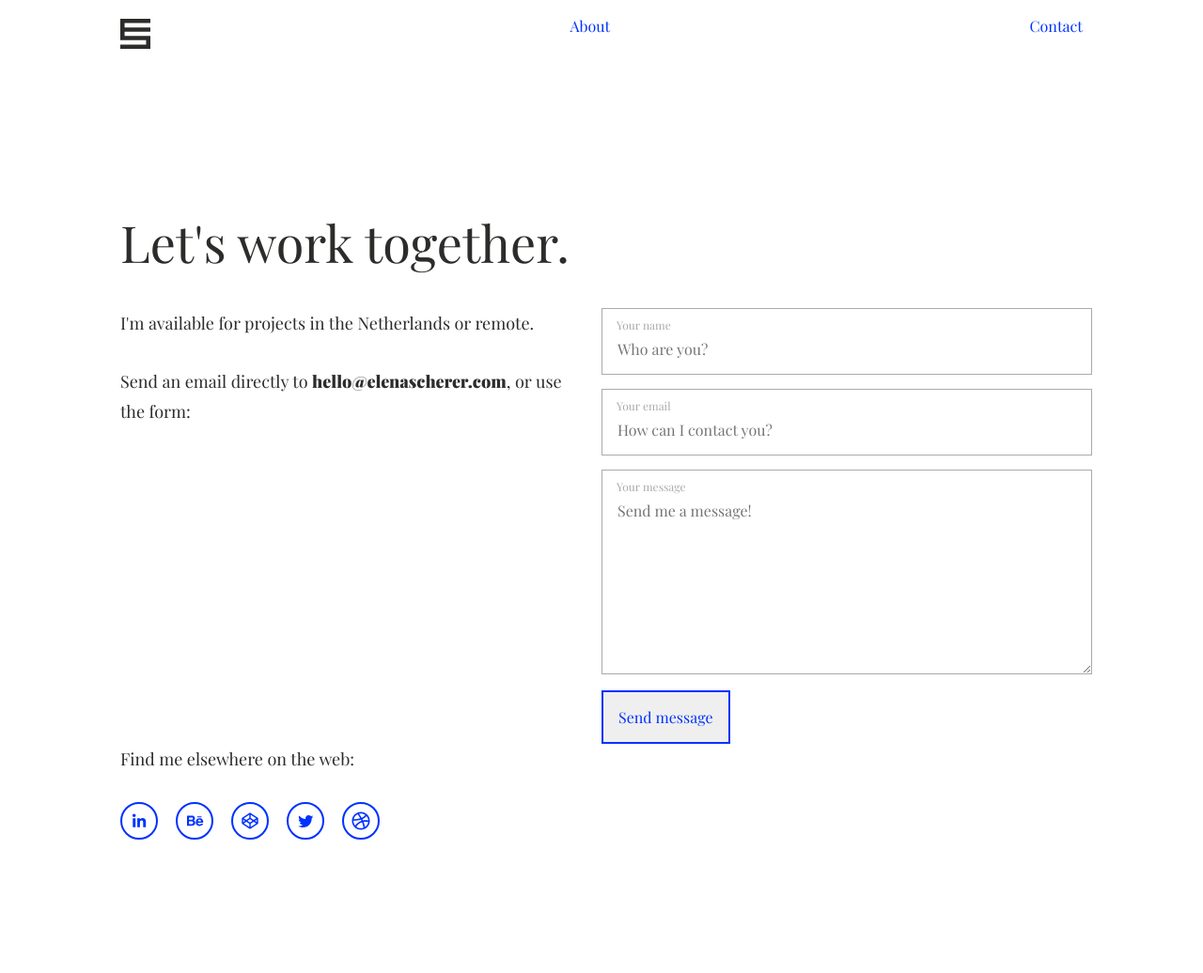
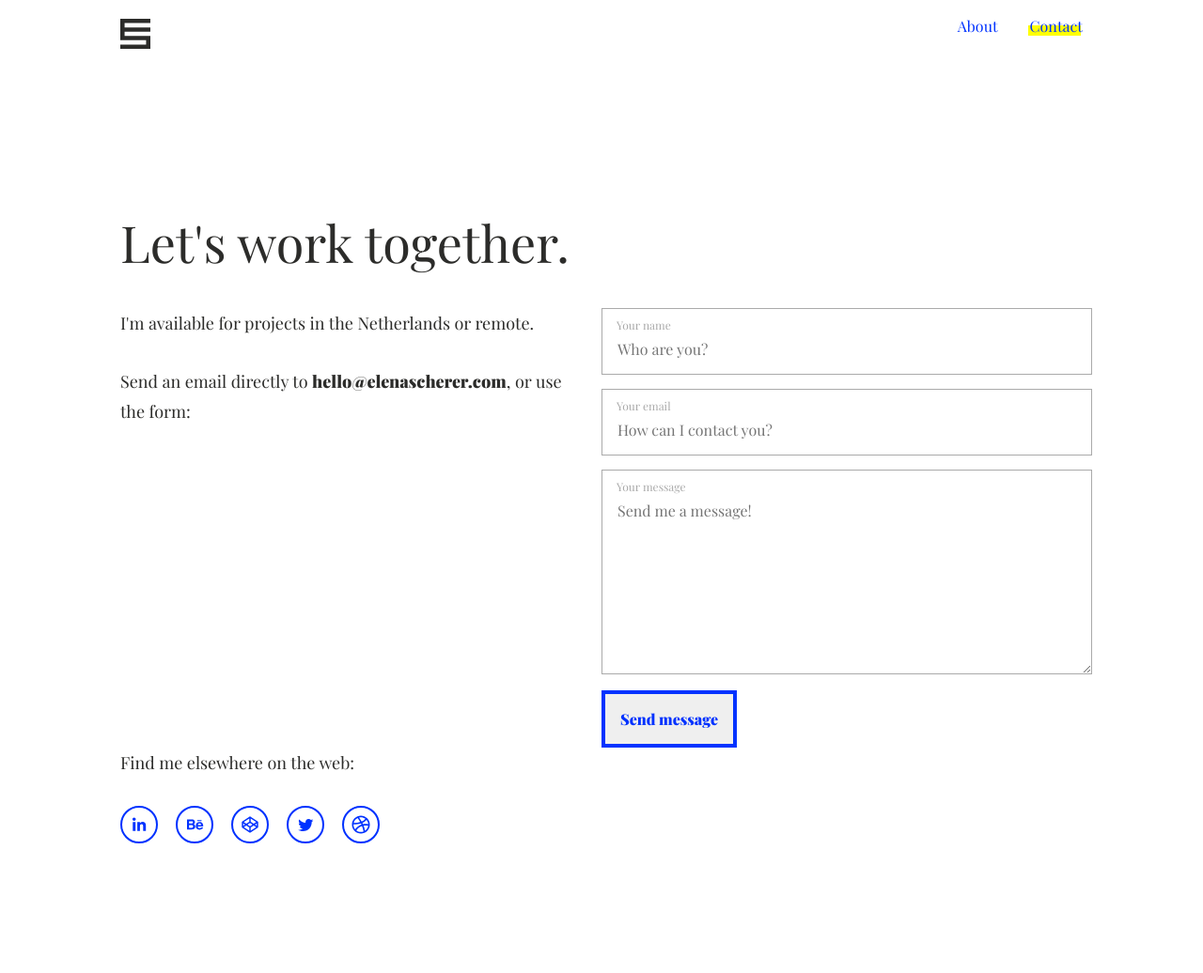
Before and after one commit to eksch/personal-site, a PHP site: page /html/contact.html in a window 1280 px wide. Shown: the top 1036 px of the page at 94% size. Before the commit the page ends 894 px from the top, so only its background shows below. Run offline with PHP 8.4, Linux system fonts and the light colour scheme; some web fonts are replaced.

Commit message:
update navigation and reports

```diff
--- a/css/_content.scss
+++ b/css/_content.scss
@@ -28,12 +28,11 @@ body {
         }
 
         &__link {
-            margin-left: auto;
+            margin-left: 30px;
 
             &--active {
-                color: darken($secondary, 30%);
                 &:after {
-                    background-color: darken($secondary, 30%);
+                    background-color: $highlight;
                     width: 100%;
                 }
             }
--- a/css/_site.scss
+++ b/css/_site.scss
@@ -115,13 +115,13 @@ a {
 
 .button {
     @extend .transition;
-    border: 2px solid $secondary;
+    border: 3px solid $secondary;
     padding: 16px;
     display: inline-block;
     color: $secondary;
-    font-weight: 400;
+    font-weight: 900;
     &:hover {
-        background-color: lighten($secondary,40%);
+        background-color: $highlight;
     }
 }
 b {
--- a/css/styles.css
+++ b/css/styles.css
@@ -84,13 +84,13 @@ a {
       width: 100%; }
 
 .button, .page .work input[type='radio'] + label {
-  border: 2px solid #0032ff;
+  border: 4px solid #0032ff;
   padding: 16px;
   display: inline-block;
   color: #0032ff;
-  font-weight: 400; }
+  font-weight: 900; }
   .button:hover, .page .work input[type='radio'] + label:hover {
-    background-color: #ccd6ff; }
+    background-color: #ffff00; }
 
 b {
   font-weight: 900; }
@@ -141,12 +141,10 @@ body {
     .page .navigation__logo:hover polygon {
       fill: #0032ff; }
   .page .navigation__link {
-    margin-left: auto; }
-    .page .navigation__link--active {
-      color: #001466; }
-      .page .navigation__link--active:after {
-        background-color: #001466;
-        width: 100%; }
+    margin-left: 30px; }
+    .page .navigation__link--active:after {
+      background-color: #ffff00;
+      width: 100%; }
 
 .page__section {
   margin: 0 auto;
--- a/html/about.html
+++ b/html/about.html
@@ -26,8 +26,10 @@
         <div class="page project">
             <nav class="navigation" id="mainNav">
                 <a href="../index.html"><svg class="navigation__logo" width="154" height="154" viewBox="0 0 154 154"><g fill="none"><polygon points="0 0 153.9 0 153.9 22 22 22 22 44 153.9 44 153.9 66 22 66 22 88 154 88 154 153.9 0 154 0 131.9 132 132 132 110 0 110"/></g></svg></a>
-                <a class="navigation__link navigation__link--active" href="#top">About</a>
-                <a class="navigation__link" href="contact.html">Contact</a>
+                <div>
+                    <a class="navigation__link navigation__link--active">About</a>
+                    <a class="navigation__link" href="contact.html">Contact</a>
+                </div>
             </nav>
 
 
--- a/html/amss.html
+++ b/html/amss.html
@@ -67,7 +67,7 @@
             <nav class="navigation" id="mainNav">
                 <a href="../index.html"><svg class="navigation__logo" width="154" height="154" viewBox="0 0 154 154"><g fill="none"><polygon points="0 0 153.9 0 153.9 22 22 22 22 44 153.9 44 153.9 66 22 66 22 88 154 88 154 153.9 0 154 0 131.9 132 132 132 110 0 110"/></g></svg></a>
                 <!--<a class="navigation__link" href="#work">Work</a>-->
-                <a class="navigation__link" href="about.html">About</a>
+                <div><a class="navigation__link" href="about.html">About</a>                     <a class="navigation__link" href="contact.html">Contact</a></div>
                 <a class="navigation__link" href="contact.html">Contact</a>
             </nav>
 
--- a/html/contact.html
+++ b/html/contact.html
@@ -29,8 +29,10 @@
             <nav class="navigation" id="mainNav">
                 <a href="../index.html"><svg class="navigation__logo" width="154" height="154" viewBox="0 0 154 154"><g fill="none"><polygon points="0 0 153.9 0 153.9 22 22 22 22 44 153.9 44 153.9 66 22 66 22 88 154 88 154 153.9 0 154 0 131.9 132 132 132 110 0 110"/></g></svg></a>
                 <!--<a class="navigation__link" href="#work">Work</a>-->
-                <a class="navigation__link" href="about.html">About</a>
-                <a class="navigation__link" href="contact.html">Contact</a>
+                <div>
+                    <a class="navigation__link" href="about.html">About</a>
+                    <a class="navigation__link navigation__link--active" href="contact.html">Contact</a>
+                </div>
             </nav>
             <div id="contact" class="page__section contact">
                 <h1>Let's work together.</h1>
--- a/html/flights.html
+++ b/html/flights.html
@@ -26,8 +26,10 @@
             <nav class="navigation" id="mainNav">
                 <a href="../index.html"><svg class="navigation__logo" width="154" height="154" viewBox="0 0 154 154"><g fill="none"><polygon points="0 0 153.9 0 153.9 22 22 22 22 44 153.9 44 153.9 66 22 66 22 88 154 88 154 153.9 0 154 0 131.9 132 132 132 110 0 110"/></g></svg></a>
                 <!--<a class="navigation__link" href="#work">Work</a>-->
-                <a class="navigation__link" href="about.html">About</a>
-                <a class="navigation__link" href="contact.html">Contact</a>
+                <div>
+                    <a class="navigation__link" href="about.html">About</a>
+                    <a class="navigation__link" href="contact.html">Contact</a>
+                </div>
             </nav>
 
             <div class="page__section project-details">
--- a/html/icons.html
+++ b/html/icons.html
@@ -27,8 +27,10 @@
             <nav class="navigation" id="mainNav">
                 <a href="../index.html"><svg class="navigation__logo" width="154" height="154" viewBox="0 0 154 154"><g fill="none"><polygon points="0 0 153.9 0 153.9 22 22 22 22 44 153.9 44 153.9 66 22 66 22 88 154 88 154 153.9 0 154 0 131.9 132 132 132 110 0 110"/></g></svg></a>
                 <!--<a class="navigation__link" href="#work">Work</a>-->
-                <a class="navigation__link" href="about.html">About</a>
-                <a class="navigation__link" href="contact.html">Contact</a>
+                <div>
+                    <a class="navigation__link" href="about.html">About</a>
+                    <a class="navigation__link" href="contact.html">Contact</a>
+                </div>
             </nav>
 
             <div class="page__section project-details">
--- a/html/magic.html
+++ b/html/magic.html
@@ -26,7 +26,7 @@
             <nav class="navigation" id="mainNav">
                 <a href="../index.html"><svg class="navigation__logo" width="154" height="154" viewBox="0 0 154 154"><g fill="none"><polygon points="0 0 153.9 0 153.9 22 22 22 22 44 153.9 44 153.9 66 22 66 22 88 154 88 154 153.9 0 154 0 131.9 132 132 132 110 0 110"/></g></svg></a>
                 <!--<a class="navigation__link" href="#work">Work</a>-->
-                <a class="navigation__link" href="about.html">About</a>
+                <div><a class="navigation__link" href="about.html">About</a>                     <a class="navigation__link" href="contact.html">Contact</a></div>
                 <a class="navigation__link" href="contact.html">Contact</a>
             </nav>
 
--- a/html/profiler.html
+++ b/html/profiler.html
@@ -29,8 +29,10 @@
             <nav class="navigation" id="mainNav">
                 <a href="../index.html"><svg class="navigation__logo" width="154" height="154" viewBox="0 0 154 154"><g fill="none"><polygon points="0 0 153.9 0 153.9 22 22 22 22 44 153.9 44 153.9 66 22 66 22 88 154 88 154 153.9 0 154 0 131.9 132 132 132 110 0 110"/></g></svg></a>
                 <!--<a class="navigation__link" href="#work">Work</a>-->
-                <a class="navigation__link" href="about.html">About</a>
-                <a class="navigation__link" href="contact.html">Contact</a>
+                <div>
+                    <a class="navigation__link" href="about.html">About</a>
+                    <a class="navigation__link" href="contact.html">Contact</a>
+                </div>
             </nav>
 
             <div class="page__section project-details">
--- a/html/reviews.html
+++ b/html/reviews.html
@@ -27,8 +27,10 @@
             <nav class="navigation" id="mainNav">
                 <a href="../index.html"><svg class="navigation__logo" width="154" height="154" viewBox="0 0 154 154"><g fill="none"><polygon points="0 0 153.9 0 153.9 22 22 22 22 44 153.9 44 153.9 66 22 66 22 88 154 88 154 153.9 0 154 0 131.9 132 132 132 110 0 110"/></g></svg></a>
                 <!--<a class="navigation__link" href="#work">Work</a>-->
-                <a class="navigation__link" href="about.html">About</a>
-                <a class="navigation__link" href="contact.html">Contact</a>
+                <div>
+                    <a class="navigation__link" href="about.html">About</a>
+                    <a class="navigation__link" href="contact.html">Contact</a>
+                </div>
             </nav>
 
             <div class="page__section project-details">
--- a/html/saga.html
+++ b/html/saga.html
@@ -27,8 +27,10 @@
             <nav class="navigation" id="mainNav">
                 <a href="../index.html"><svg class="navigation__logo" width="154" height="154" viewBox="0 0 154 154"><g fill="none"><polygon points="0 0 153.9 0 153.9 22 22 22 22 44 153.9 44 153.9 66 22 66 22 88 154 88 154 153.9 0 154 0 131.9 132 132 132 110 0 110"/></g></svg></a>
                 <!--<a class="navigation__link" href="#work">Work</a>-->
-                <a class="navigation__link" href="about.html">About</a>
-                <a class="navigation__link" href="contact.html">Contact</a>
+                <div>
+                    <a class="navigation__link" href="about.html">About</a>
+                    <a class="navigation__link" href="contact.html">Contact</a>
+                </div>
             </nav>
 
             <div class="page__section project-details">
--- a/html/tradefox.html
+++ b/html/tradefox.html
@@ -26,8 +26,10 @@
             <nav class="navigation" id="mainNav">
                 <a href="../index.html"><svg class="navigation__logo" width="154" height="154" viewBox="0 0 154 154"><g fill="none"><polygon points="0 0 153.9 0 153.9 22 22 22 22 44 153.9 44 153.9 66 22 66 22 88 154 88 154 153.9 0 154 0 131.9 132 132 132 110 0 110"/></g></svg></a>
                 <!--<a class="navigation__link" href="#work">Work</a>-->
-                <a class="navigation__link" href="about.html">About</a>
-                <a class="navigation__link" href="contact.html">Contact</a>
+                <div>
+                    <div><a class="navigation__link" href="about.html">About</a>                     <a class="navigation__link" href="contact.html">Contact</a></div>
+                    <a class="navigation__link" href="contact.html">Contact</a>
+                </div>
             </nav>
 
             <div class="page__section project-details">
--- a/index.html
+++ b/index.html
@@ -33,8 +33,10 @@
             <nav class="navigation" id="mainNav">
                 <a href="#top"><svg class="navigation__logo" width="154" height="154" viewBox="0 0 154 154"><g fill="none"><polygon points="0 0 153.9 0 153.9 22 22 22 22 44 153.9 44 153.9 66 22 66 22 88 154 88 154 153.9 0 154 0 131.9 132 132 132 110 0 110"/></g></svg></a>
                 <!--<a class="navigation__link" href="#work">Work</a>-->
-                <a class="navigation__link" href="html/about.html">About</a>
-                <a class="navigation__link" href="html/contact.html">Contact</a>
+                <div>
+                    <a class="navigation__link" href="html/about.html">About</a>
+                    <a class="navigation__link" href="html/contact.html">Contact</a>
+                </div>
             </nav>
 
             <div class="page__section header">
```
Also changed, not shown: html/reports.html (+22 -4 lines), images/reports_dashboard.png (added), images/reports_elements.png (added), images/reports_search.png (added).
